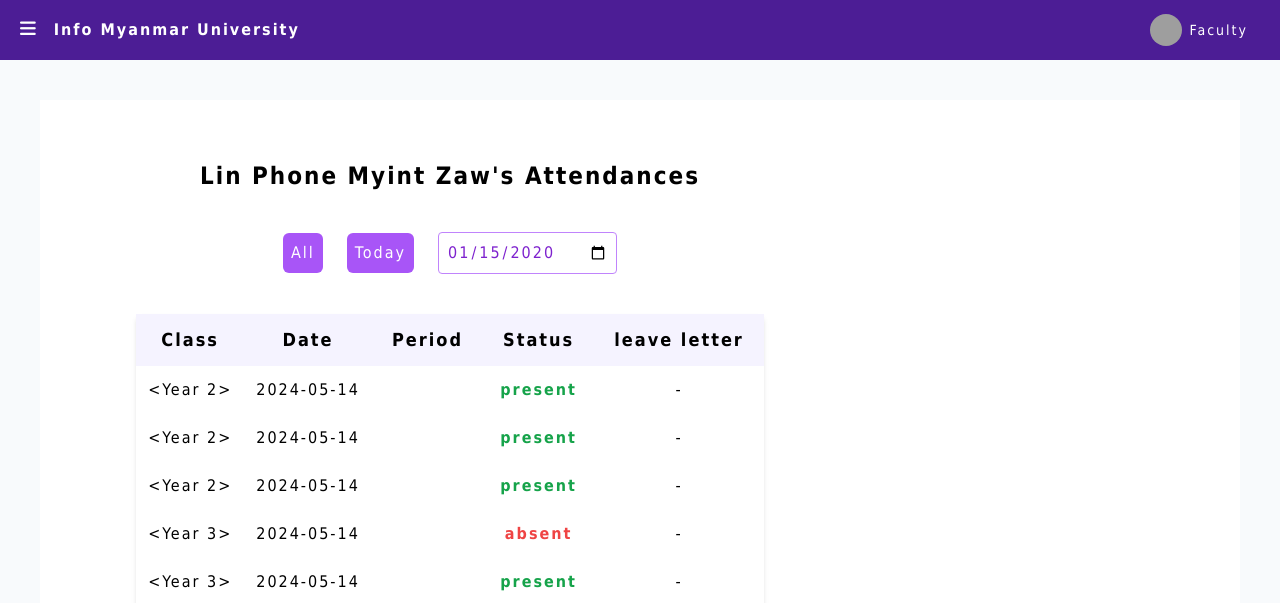
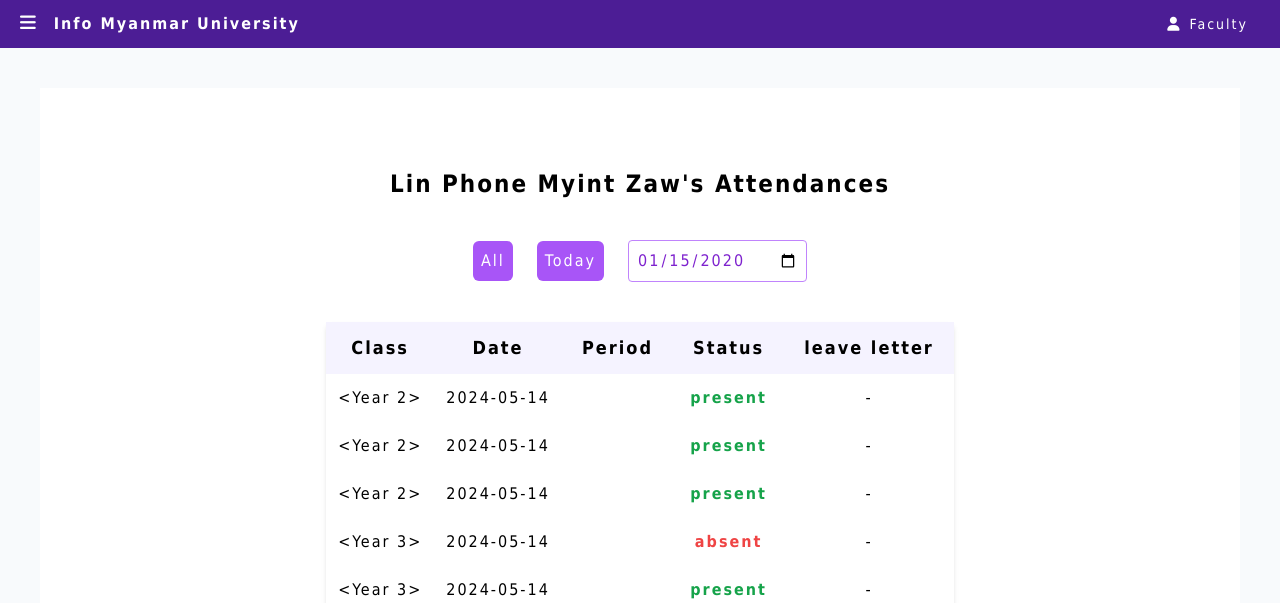
Before and after one commit to Eliza-ke/Uni_StudentAttendanceSystem, a Flask app: template Website/templates/eachAttendance.html in a window 1280 px wide. Shown: the top 603 px of the page. Run offline with Flask 3, Linux system fonts and the light colour scheme; the template is opened without the code that fills it: values that come from a table or form of the project are taken from there, most other values are stand-ins (such as "Sample title", 1, 10 or a date in 2020); some libraries are stand-ins or nearby versions; grey boxes are pictures that could not be loaded.

Commit message:
update layout and design

```diff
--- a/Website/auth.py
+++ b/Website/auth.py
@@ -72,7 +72,7 @@ def adminlogin():
                         }
                 session['admin_id'] = admin.id
                 session['admin'] = myadmin
-                return jsonify(success=True, redirect=url_for('adminStudentInfo'))
+                return jsonify(success=True, redirect=url_for('adminDashboard'))
             else:
                 return jsonify(success=False, message='Incorrect Password')
         else:
@@ -121,7 +121,7 @@ def adminsignup():
                 session['admin_id'] = admin.id
                 session['admin'] = myadmin
 
-                return jsonify(success=True, redirect=url_for('adminStudentInfo'))
+                return jsonify(success=True, redirect=url_for('adminDashboard'))
 
             elif rolecode == "S1001": #system admin code
                 profileImg = "defaultprofile.png"
@@ -139,7 +139,7 @@ def adminsignup():
                 session['admin_id'] = admin.id
                 session['admin'] = myadmin
 
-                return jsonify(success=True, redirect=url_for('adminStudentInfo'))
+                return jsonify(success=True, redirect=url_for('adminDashboard'))
             else:
                 return jsonify(success= False, message='Incorrect role code')
 
--- a/Website/static/css/index.css
+++ b/Website/static/css/index.css
@@ -181,7 +181,7 @@ html{
 }
 
 .sidenav a:hover {
-  background-color: rgb(93, 21, 176);
+  background-color: rgb(72, 15, 138);
   color: rgb(255, 255, 255);
 }
 
--- a/Website/static/javascript/index.js
+++ b/Website/static/javascript/index.js
@@ -1,14 +1,14 @@
 function ToggleNav() {
   var togglenav = document.getElementById("mySidenav");
-  if (togglenav.style.width === "210px") {
+  if (togglenav.style.width === "220px") {
     closeNav();
   } else {
     openNav();
   }
 }
 function openNav() {
-  document.getElementById("mySidenav").style.width = "210px";
-  document.getElementById("main").style.marginLeft = "210px";
+  document.getElementById("mySidenav").style.width = "220px";
+  document.getElementById("main").style.marginLeft = "220px";
 }
 
 function closeNav() {
--- a/Website/templates/adminDashboard.html
+++ b/Website/templates/adminDashboard.html
@@ -2,6 +2,7 @@
 {% block content %}
 
 <div class="m-10 p-10 bg-white flex flex-col justify-center">
+    <h3 class="text-2xl font-semibold mb-5 text-center">Dashboard</h3>
     <div class="flex justify-center">
         <div class="bg-sky-100 rounded-md p-5 mx-10 my-5" style="width: 300px">
             <p class="text-md font-semibold mb-5">All Class in this University</p>
@@ -13,7 +14,7 @@
         </div>
         <div class="bg-rose-50 rounded-md p-5 mx-10 my-5" style="width: 300px">
             <p class="text-md font-semibold mb-5">All Student in this University</p>
-            <p class="text-sm">Total Student: {{ students }}</p>
+            <p class="text-xs">Total Student: {{ students }}</p>
         </div>
     </div>
     <div class="flex justify-center">
--- a/Website/templates/adminSignUp.html
+++ b/Website/templates/adminSignUp.html
@@ -12,6 +12,7 @@
 <body>
   <div class="flex flex-col justify-center items-center bg-slate-50 h-screen">
     <div class="max-w-xl w-full bg-white p-8 rounded-md shadow-lg">
+
           <div class="p-2 mb-3 flex justify-center">
             <img src="{{ url_for('static', filename='images/welcome_uni.jpg') }}" alt="welcome Image" class="rounded-full h-24 w-24">
           </div>
--- a/Website/templates/adminattendanceInfo.html
+++ b/Website/templates/adminattendanceInfo.html
@@ -1,11 +1,11 @@
 {% extends "adminlayout.html" %} {% block title %}Student Information{% endblock%}
 {% block content %}
 
-  <div class="m-10 flex flex-col justify-center items-center bg-white">
+<div class="m-10 p-5 flex flex-col justify-center items-center bg-white overflow-x-auto">
 
   <h3 class="text-2xl font-semibold mt-5 mb-10 text-center">All Attendances</h3>
 
-  <div class="flex flex-row justify-center">
+  <div class="mb-5 flex flex-row justify-center">
     <select class="block h-10 px-2 border border-purple-400 text-purple-700 mx-3 p-2 rounded focus:outline-none focus:border-purple-800" name="year" id="year">
       <option value="">Class</option>
       {% for allyear in allyears %}
@@ -20,7 +20,7 @@
 
     <a href="/notLoginedStudent" class="h-10 p-2 ml-3 bg-yellow-500 text-white rounded-md hover:bg-yellow-600 focus:outline-none focus:bg-yellow-600">No logined Student</a>
   </div>
-  <table class="text-center mx-16 my-10 shadow-md">
+  <table class="text-center shadow-md">
     <thead class="bg-violet-50 text-lg font-semibold">
       <tr>
         <th class=" py-3 px-5">Student Name</th>
--- a/Website/templates/adminlayout.html
+++ b/Website/templates/adminlayout.html
@@ -13,16 +13,14 @@
       href="{{ url_for('static', filename='css/index.css') }}"
     />
     <!-- Font Awesome -->
-
-
     <title>{% block title %}{% endblock %}</title>
   </head>
   <script src="https://ajax.googleapis.com/ajax/libs/jquery/3.5.1/jquery.min.js"></script>
 
   <body>
-    <div id="mySidenav" class="sidenav bg-violet-900 pt-1 text-white text-center">
-      <div class="px-3 py-4" style="border-bottom: 1px solid rgba(255, 255, 255, 0.504)">
-        <div class="float-left ">
+    <div id="mySidenav" class="sidenav bg-violet-950 pt-3 text-white text-center overflow-hidden">
+      <div class="py-3 px-2 flex flex-row justify-center" style="border-bottom: 1px solid rgba(255, 255, 255, 0.504)">
+        <div class="m-1">
           <img class="w-10 h-10 rounded-full object-cover" src="{{ url_for('static', filename='images/' + session.get('admin')['admin_profile']) }}" alt="user photo">
         </div>
         <div>
@@ -32,18 +30,50 @@
           </div>
         </div>
       </div>
-      <a href="/adminDashboard">Dashboard</a>
+      <a href="/adminDashboard">
+        <div class="flex justify-center gap-2 items-center">
+          <i class="fa-solid fa-chart-pie mx-1 text-xl"></i>
+          <p>Dashboard</p>
+        </div>
+      </a>
       {% if session.get('admin')['admin_rolecode'] == 'S1001' %}
-        <a href="/adminfacultyInfo">Faculty Info</a>
+        <a href="/adminfacultyInfo">
+          <div class="flex justify-center gap-2 items-center">
+            <i class="fa-solid fa-user-tie"></i>
+            <p>Faculty Info</p>
+          </div>
+        </a>
       {% endif %}
-      <a href="/adminstudentInfo">Student Info</a>
-      <a href="/adminyearInfo">Class</a>
-      <a href="/adminperiodInfo">Period</a>
-      <a href="/adminattendanceInfo">Attendance</a>
+      <a href="/adminstudentInfo">
+        <div class="flex justify-center gap-2 items-center">
+            <i class="fa-solid fa-users mx-1 text-md"></i>
+            <p>Student Info</p>
+        </div>
+    </a>
+    <a href="/adminattendanceInfo">
+        <div class="flex justify-center gap-2 items-center">
+            <i class="fa-solid fa-clipboard-list mx-1 text-lg"></i>
+            <p>Attendance</p>
+        </div>
+    </a>
+    <a href="/adminyearInfo">
+        <div class="flex justify-center gap-2 items-center">
+            <i class="fa-solid fa-people-roof mx-1"></i>
+            <p>Class</p>
+        </div>
+    </a>
+    <a href="/adminperiodInfo">
+        <div class="flex justify-center gap-2 items-center">
+            <i class="fa-solid fa-calendar-days mx-1"></i>
+            <p>Period</p>
+        </div>
+    </a>
+
     </div>
 
     <div id="main" class="bg-slate-50">
       <div class="top-0 w-full sticky">
+
         <ul class="p-1 bg-violet-900 text-white flex justify-between items-center list-none overflow-hidden">
           <div>
           <li class="mx-2 text-white flex flex-row justify-center items-center">
@@ -58,8 +88,8 @@
         <div>
           <li class="mx-2">
             <button id="dropdownHoverButton" data-dropdown-toggle="dropdownHover" data-dropdown-trigger="hover" class="text-white hover:text-violet-50 font-medium rounded-lg text-sm px-5 py-2.5 text-center inline-flex items-center dark:bg-violet-600 dark:hover:bg-violet-700 " type="button">
-              <img class="w-8 h-8 mx-2 rounded-full object-cover" src="{{ url_for('static', filename='images/' + session.get('admin')['admin_profile']) }}" alt="user photo">
-                <p class="text-sm">
+              <i class="fa-solid fa-user text-md mx-2"></i>
+              <p class="text-sm">
                   {% if session.get('admin')['admin_rolecode'] == 'S1001' %}
                   System Admin
                   {% else %}
@@ -71,11 +101,11 @@
               <div id="dropdownHover" class="z-10 hidden bg-slate-50 divide-y divide-gray-100 rounded-lg shadow w-44 dark:bg-gray-700">
                   <ul class="py-2 text-sm text-black dark:text-gray-200" aria-labelledby="dropdownHoverButton">
                     <li>
-                      <a href="/adminProfile" class="block px-4 py-2 hover:bg-gray-100 dark:hover:bg-gray-600 dark:hover:text-white">Profile</a>
+                      <a href="/adminProfile" class="block px-4 py-2 hover:bg-gray-100 dark:hover:bg-gray-600 dark:hover:text-white"><i class="fa-solid fa-id-badge mx-2 text-lg"></i>Profile</a>
                     </li>
 
                     <li>
-                      <a href="/signout" class="block px-4 py-2 hover:bg-gray-100 dark:hover:bg-gray-600 dark:hover:text-white">Sign out</a>
+                      <a href="/signout" class="block px-4 py-2 hover:bg-gray-100 dark:hover:bg-gray-600 dark:hover:text-white"><i class="fa-solid fa-right-from-bracket mx-2"></i>Sign out</a>
                     </li>
                   </ul>
               </div>
--- a/Website/templates/adminstudentInfo.html
+++ b/Website/templates/adminstudentInfo.html
@@ -1,9 +1,9 @@
 {% extends "adminlayout.html" %} {% block title %}Student Information{% endblock%}
 {% block content %}
-<div class="m-10 flex flex-col justify-center items-center bg-white">
+<div class="m-10 p-5 flex flex-col justify-center items-center bg-white overflow-x-auto">
 
   <h3 class="mt-5 text-2xl font-semibold mb-10 text-center">{% if student_year %} {{ student_year}} Students {% else %} All Students {% endif %}</h3>
-  <div class="flex md:flex-row items-center">
+  <div class="mb-5 flex md:flex-row items-center">
     <select class="block h-10 px-2 bg-white border border-violet-400 px-3 rounded-md shadow-sm focus:outline-none focus:border-violet-500" name="year" id="year">
       <option value="">Class</option>
       <option value="/adminstudentInfo">All</option>
@@ -19,7 +19,7 @@
 
   </div>
 
-  <table class="text-center mx-16 my-10 shadow-md max-w-xl">
+  <table class="text-center shadow-md">
     <thead class="bg-violet-50 text-lg font-semibold">
       <tr>
         <th class="py-3 px-5">Profile</th>
--- a/Website/templates/eachAttendance.html
+++ b/Website/templates/eachAttendance.html
@@ -1,12 +1,12 @@
 {% extends "adminlayout.html" %} {% block title %}Student Information{% endblock%}
 {% block content %}
 
-<div class="m-10 flex justify-center items-center bg-white">
+<div class="m-10 p-5 flex flex-col justify-center items-center bg-white overflow-x-auto">
 
 <div class="my-10 flex flex-col justify-center items-center">
   <h3 class="mt-5 text-2xl font-semibold mb-10 text-center">{{ student.name }}'s Attendances</h3>
 
-  <div class="flex flex-col md:flex-row items-center">
+  <div class="mb-10 flex flex-col md:flex-row items-center">
     <a href="/eachAttendance/{{ student.id }}" class="mx-3 p-2 h-10 bg-purple-500 text-white rounded-md hover:bg-purple-600 focus:outline-none focus:bg-purple-600">All</a>
     <a href="/filterbyToday/{{ student.id }}" class="mx-3 p-2 h-10 bg-purple-500 text-white rounded-md hover:bg-purple-600 focus:outline-none focus:bg-purple-600">Today</a>
 
@@ -16,7 +16,7 @@
   </div>
 
 
-  <table class="text-center mx-16 my-10 shadow-md">
+  <table class="text-center shadow-md">
     <thead class="bg-violet-50 text-lg font-semibold">
       <tr>
         <th class="py-3 px-5">Class</th>
--- a/app.py
+++ b/app.py
@@ -27,7 +27,7 @@ def stRegister():
 @app.route('/student/attendance', methods=['GET', 'POST'])
 def stattendance():
     if 'student_id' not in session:
-        return redirect(url_for('stLogin'))
+        return redirect(url_for('home'))
     else:
         return attendance()
 
@@ -35,7 +35,7 @@ def stattendance():
 @app.route('/student/profile', methods=['GET', 'POST'])
 def studentProfile():
     if 'student_id' not in session:
-        return redirect(url_for('stLogin'))
+        return redirect(url_for('home'))
     else:
         return studentprofile()
 
@@ -43,7 +43,7 @@ def studentProfile():
 @app.route('/student/updateprofile', methods=['GET', 'POST'])
 def updatedProfile():
     if 'student_id' not in session:
-        return redirect(url_for('stLogin'))
+        return redirect(url_for('home'))
     else:
         return updateProfile()
 
@@ -104,7 +104,7 @@ def updateyearInfo(yid):
         return updateyearinfo(yid)
 
 
-@app.route('/deleteyearInfo/<int:yid>', methods=['GET', 'POST'])
+@app.route('/deleteyearInfo/<int:yid>', methods=['GET', 'POST', 'DELETE'])
 def deleteyearInfo(yid):
     if 'admin_id' not in session:
         return redirect(url_for('adminLogin'))
```
Also changed, not shown: Website/static/javascript/signupadmin.js (+0 -12 lines), Website/templates/studentProfile.html (+5 -8 lines), Website/templates/studentattendance.html (+5 -3 lines), instance/StudentAttendance.db.
